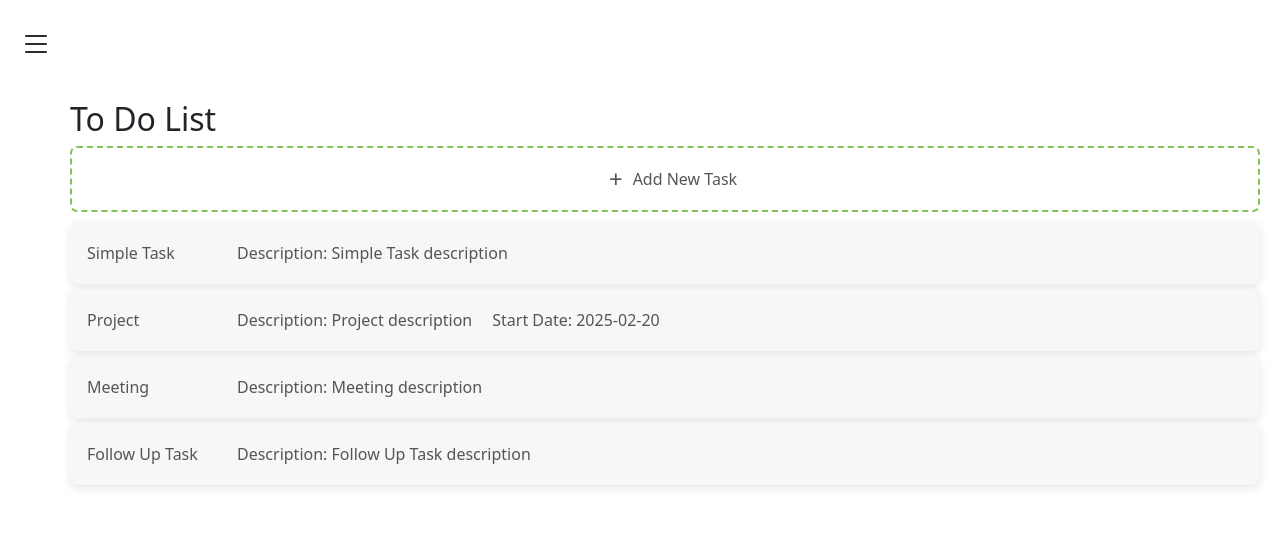
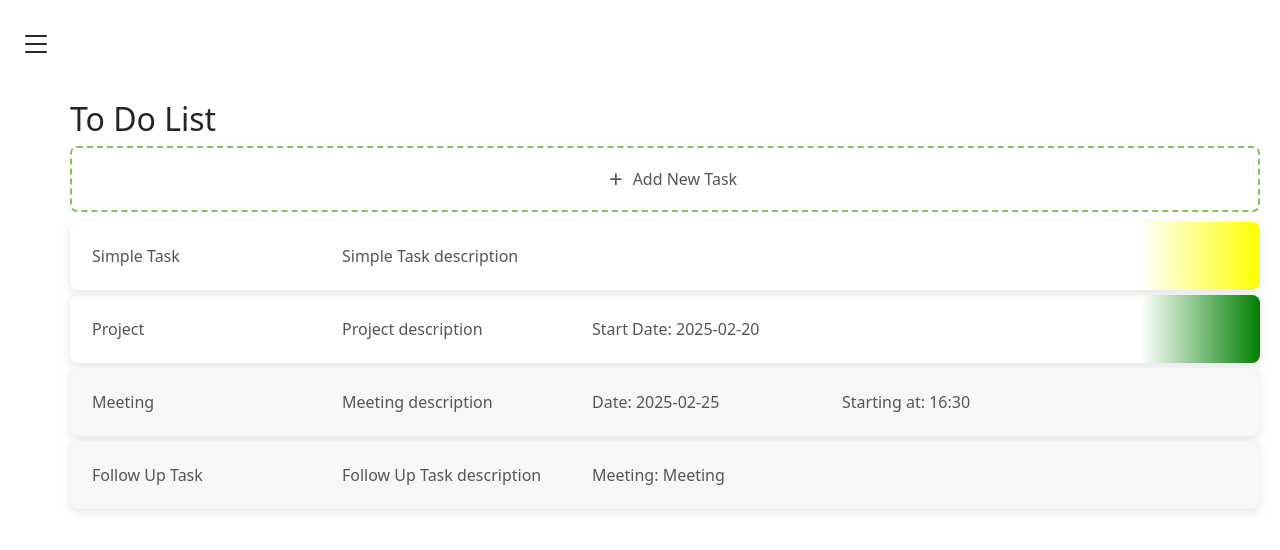
Before and after one commit to PASRoxo/TaskManager, a React (Create React App) app: page /tasks in a window 1280 px wide. Shown: the top 550 px of the page. Built offline with nearby package versions, Linux system fonts and the light colour scheme; data requests are answered from the project's data file.

Commit message:
Changed tasks listing depending on their fields (missing categories); Replaced some hardcoded string comparisons with references to objects

```diff
--- a/server/db.json
+++ b/server/db.json
@@ -90,6 +90,7 @@
         "title",
         "category",
         "description",
+        "priority",
         "meeting"
       ],
       "required": [
--- a/src/Components/Categories/CategoriesList.tsx
+++ b/src/Components/Categories/CategoriesList.tsx
@@ -35,9 +35,19 @@ function CategoriesList() {
             {status === 'failed' && <p>Failed to load tasks</p>}
             {categories.length > 0 ? (
                 categories.map((category) => (
-                    <Link to={`/categories/${category.id}`} key={category.id} className='list-category'>
-                        <h4 className='category-field'>{category.name}</h4>
-                        <label className='category-field'>Color Code: {category.colorCode}</label>
+                    <Link to={`/categories/${category.id}`}
+                        key={category.id}
+                        className='list-category'
+                        style={{
+                            background: `linear-gradient(to left, ${category.colorCode} 0%, white 100%)`,
+                            backgroundSize: "10%",
+                            backgroundRepeat: "no-repeat",
+                            backgroundPosition: "right"
+                        }}>
+
+                        <h4 className='category-field'>{category?.name}</h4>
+                        <label className='task-field'>{category?.description}</label>
+
                         <div className='category-actions'>
                             <Link to={`/editCategory/${category.id}`} className="category-bttn bi bi-pencil-square btn btn-primary" />
                             <button onClick={(e) => handleDelete(e, category.id)} className="category-bttn bi bi-trash BsTrashFill btn btn-danger" />
--- a/src/Components/Tasks/TaskForm.tsx
+++ b/src/Components/Tasks/TaskForm.tsx
@@ -1,5 +1,5 @@
 import { useParams, useNavigate, useMatch } from "react-router-dom";
-import { addTask, editTask, Task, TaskType } from "../../Features/tasksSlice";
+import { addTask, editTask, priorityOptions, Task, TaskType } from "../../Features/tasksSlice";
 import { useDispatch, useSelector } from "react-redux";
 import { RootState } from "../../store";
 import { useEffect, useState } from "react";
@@ -209,11 +209,7 @@ function TasksForm() {
                         name="prioritySelect"
                         value={priority}
                         onChange={selectedOption => setPriority(selectedOption)}
-                        options={[
-                            { value: "high", label: "High" },
-                            { value: "medium", label: "Medium" },
-                            { value: "low", label: "Low" },
-                        ]}
+                        options={priorityOptions}
                         isDisabled={isDisabled}
                         isRequired={isFieldRequired("priority")}
                     />
--- a/src/Components/Tasks/Tasks.css
+++ b/src/Components/Tasks/Tasks.css
@@ -33,13 +33,14 @@
   border-radius: 8px;
   box-shadow: 0 3px 10px rgba(0, 0, 0, 0.1);
   padding: 12px;
-  display: grid;
-  grid-template-columns: repeat(auto-fit, minmax(140px, max-content));
   align-items: center;
   transition: box-shadow 0.3s ease;
   margin-bottom: 5px;
   gap: 10px;
   position: relative;
+  display: grid;
+  grid-template-columns: repeat(auto-fit, minmax(150px, 200px));
+  gap: 50px;
 }
 
 .list-task:hover {
@@ -49,15 +50,20 @@
 .task-field {
   font-size: 1rem;
   color: #555;
-  margin: 7px 5px 7px;
-}
+  margin: 10px;
+  min-height: fill;
 
-.task-field.description {
-  white-space: "nowrap";
-  overflow: "hidden";
-  text-overflow: ellipsis;
-  display: "block";
-  width: "100%";
+  &.title {
+    width: 100%;
+  }
+
+  &.description {
+    white-space: nowrap;
+    overflow: hidden;
+    text-overflow: ellipsis;
+    display: block;
+    width: 100%;
+  }
 }
 
 .task-actions {
--- a/src/Components/Tasks/TasksList.tsx
+++ b/src/Components/Tasks/TasksList.tsx
@@ -1,7 +1,7 @@
 import './Tasks.css';
 import { RootState } from '../../store';
 import { useDispatch, useSelector } from 'react-redux';
-import { deleteTask, Task, TaskType } from '../../Features/tasksSlice';
+import { deleteTask, priorityOptions, Task, taskFields, TaskType } from '../../Features/tasksSlice';
 import { Link } from 'react-router-dom';
 import { deleteData } from '../apiRequests';
 
@@ -24,6 +24,11 @@ function TasksList() {
         return taskTypes.find(type => type.id === taskType);
     };
 
+    const getMeetingTitle = (meetingId: string) => {
+        const meeting = tasks.find((meeting) => meeting.id === meetingId);
+        return meeting ? meeting.title : "No associated meeting";
+    };
+
     return (
         <div className='ToDoList'>
 
@@ -41,16 +46,42 @@ function TasksList() {
                 tasks.map((task) => {
                     const currTaskType = getTaskType(task.type);
                     return (
-                        <Link to={`/tasks/${task.id}`} key={task.id} className='list-task'>
-                            {currTaskType && currTaskType.fields.includes("description") && (
-                                <>
-                                    <h4 className='task-field'>{task.title}</h4>
-                                    <label className='task-field description'>Description: {task.description}</label>
-                                </>
+                        <Link to={`/tasks/${task.id}`}
+                            key={task.id}
+                            className={`list-task`}
+                            style={{
+                                background: priorityOptions.find(opt => opt.value === task.priority)?.bg || "",
+                                backgroundSize: "10%",
+                                backgroundRepeat: "no-repeat",
+                                backgroundPosition: "right"
+                            }}>
+
+                            {currTaskType && currTaskType.fields.includes(taskFields.title) && task.title && (
+                                <h4 className='task-field title'>{task.title}</h4>
                             )}
 
-                            {currTaskType && currTaskType.fields.includes("startDate") && (
-                                <label className='task-field'>Start Date: {task.startDate}</label>
+                            {currTaskType && currTaskType.fields.includes(taskFields.description) && task.description && (
+                                <label className='task-field description'>{task.description}</label>
+                            )}
+
+                            {currTaskType && currTaskType.fields.includes(taskFields.startDate) && task.startDate && (
+                                <label className='task-field'>
+                                    {currTaskType.fields.includes(taskFields.endDate) && task.endDate
+                                        ? `Timeframe: ${task.startDate} - ${task.endDate}`
+                                        : `Start Date: ${task.startDate}`}
+                                </label>
+                            )}
+
+                            {currTaskType && currTaskType.fields.includes(taskFields.date) && task.date && (
+                                <label className='task-field'>Date: {task.date}</label>
+                            )}
+
+                            {currTaskType && currTaskType.fields.includes(taskFields.time) && task.time && (
+                                <label className='task-field'>Starting at: {task.time}</label>
+                            )}
+
+                            {currTaskType && currTaskType.fields.includes(taskFields.meeting) && task.meeting && (
+                                <label className='task-field'>Meeting: {getMeetingTitle(task.meeting)}</label>
                             )}
 
                             <div className='task-actions'>
--- a/src/Features/tasksSlice.tsx
+++ b/src/Features/tasksSlice.tsx
@@ -10,6 +10,26 @@ export const fetchApiTasks = createAsyncThunk("tasks/fetchData", async () => {
     const tasks = await fetchData('tasks');
     return tasks;
 });
+
+export const taskFields = {
+    id: "id",
+    title: "title",
+    category: "category",
+    type: "type",
+    priority: "priority",
+    description: "description",
+    startDate: "startDate",
+    endDate: "endDate",
+    date: "date",
+    time: "time",
+    meeting: "meeting"
+};
+
+export const priorityOptions = [
+    { value: "high", label: "High", bg: "linear-gradient(to left, red 0%, white 100%)" },
+    { value: "medium", label: "Medium", bg: "linear-gradient(to left, yellow 0%, white 100%)" },
+    { value: "low", label: "Low", bg: "linear-gradient(to left, green 0%, white 100%)" },
+];
 
 export interface Task {
     id: string;
```
